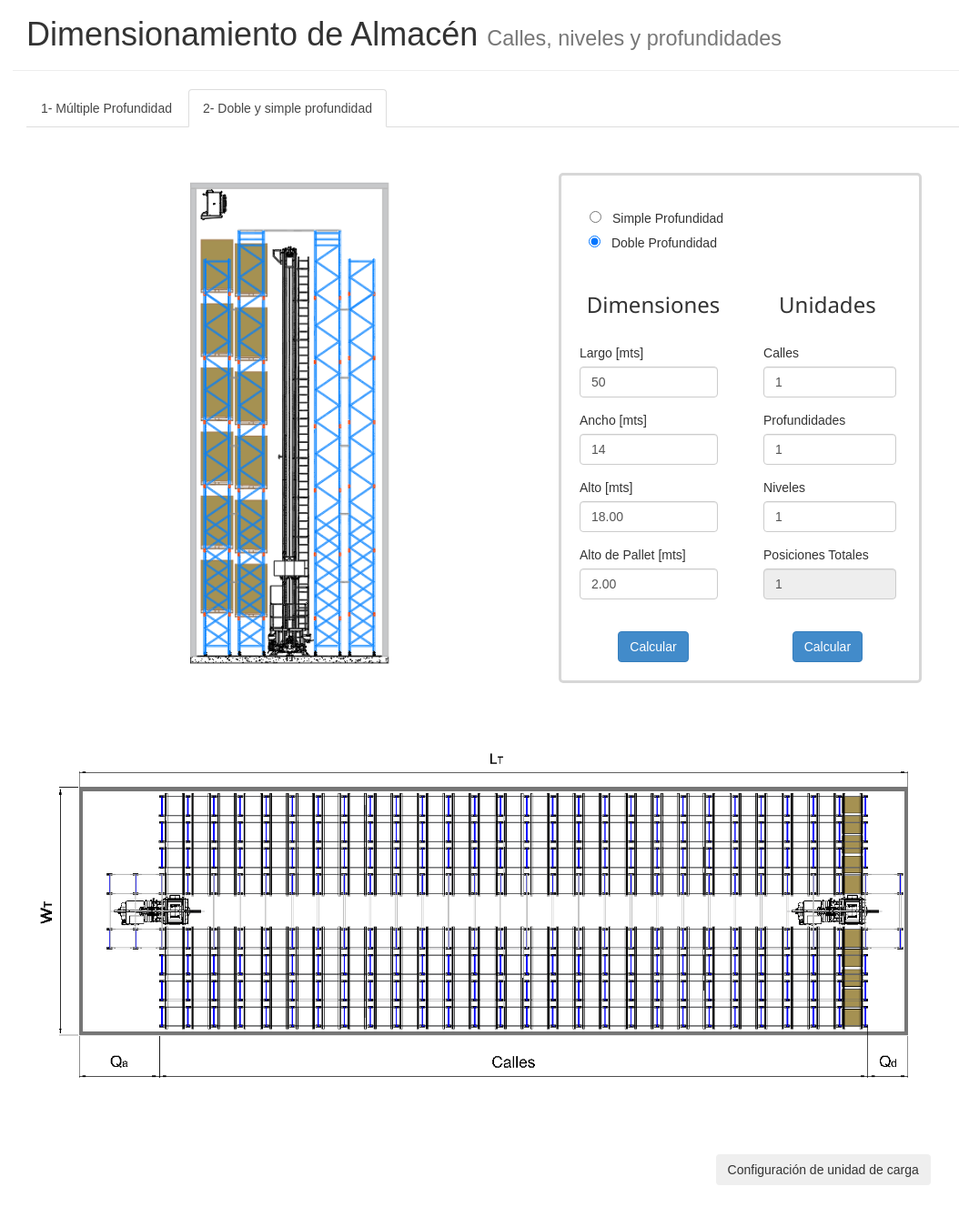
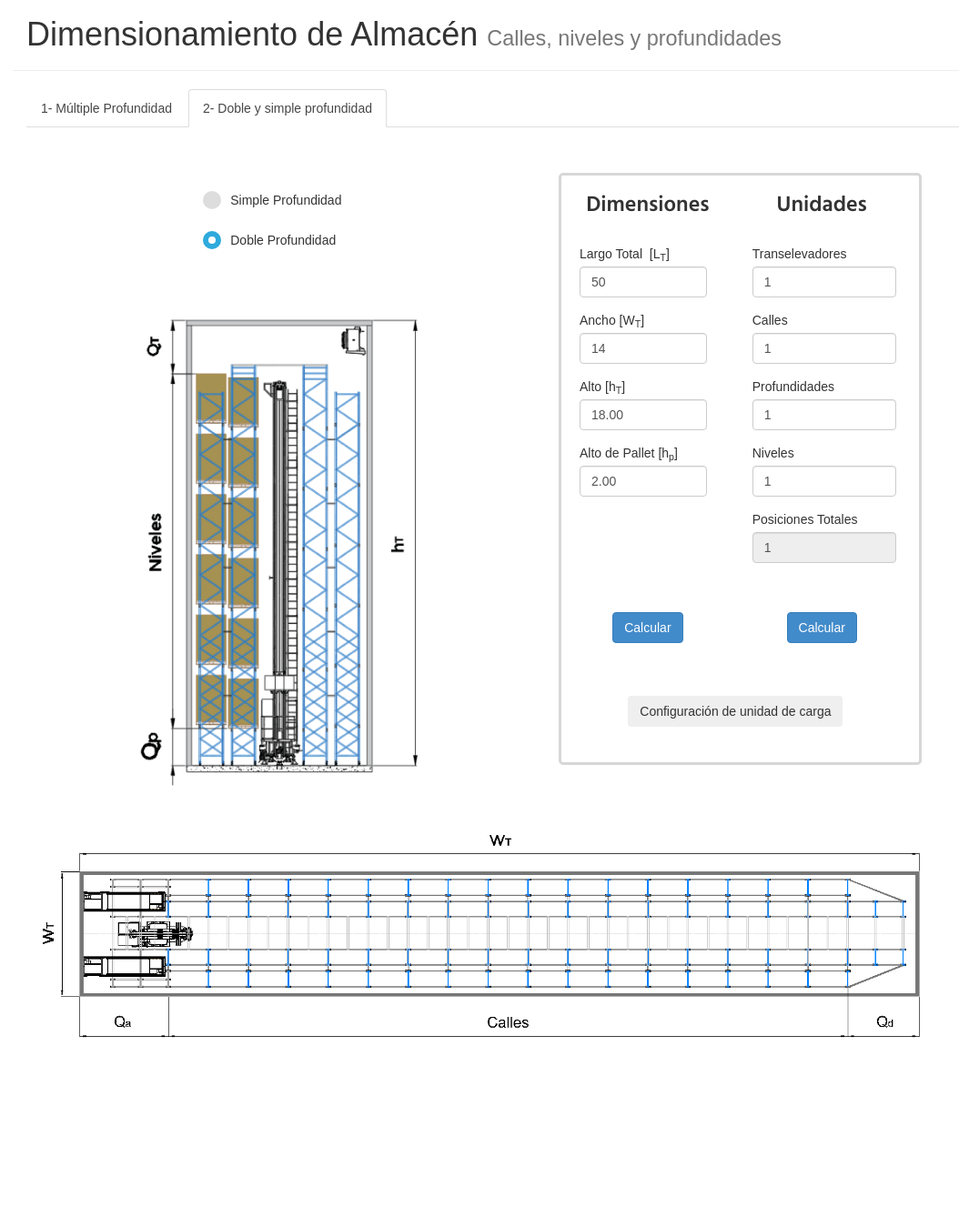
Before and after one commit to bbandeo/crosetto-aux, a PHP site: page / in a window 1280 px wide. Shown: the part 133-1482 px from the top of the page at 91% size, without its empty margins (41-1095 px from the left). After the commit the page ends 1274 px from the top, so only its background shows below. Run offline with PHP 8.4, Linux system fonts and the light colour scheme; some libraries are stand-ins or nearby versions; some web fonts are replaced.

Commit message:
Ya casi está

```diff
--- a/index.html
+++ b/index.html
@@ -80,7 +80,7 @@
                     <input type="number" class="form-control" id="altopallet_m" placeholder="" value="2.00" />
                   </div>
                   <div class="buttonHolder">
-                    <button onclick="calcularMultiprof()" type="#" class="btn btn-primary calcular3">Calcular</button>
+                    <button onclick="calcularMultiprof()" type="#" class="btn btn-primary">Calcular</button>
                   </div>
                 </div>
                 <div class="resultados">
@@ -103,7 +103,7 @@
                     <input type="number" class="form-control" id="posiciones_m" placeholder="" value="1" readonly />
                   </div>
                   <div class="buttonHolder">
-                    <button onclick="calcularDimensionesMultiprof()" type="#" class="btn btn-primary calcular2">Calcular</button>
+                    <button onclick="calcularDimensionesMultiprof()" type="#" class="btn btn-primary">Calcular</button>
                   </div>
                 </div>
                 <div class="buttonHolder" style="text-align: center; grid-column: 1 / 8">
@@ -121,100 +121,87 @@
           </div>
           <!-- TAB SIMPLE Y DOBLE PROFUNDIDAD -->
           <div role="tabpanel" class="tab-pane contenido" id="simple">
+            <div class="wrapper">
 
-                          <!-- VER RADIO BUTTON CLASSES DE BOOTSTRAP - google
-
-                          TO : DO
-
-                          fixed size img container - paired with wrappercalc
-                          measures and sizes with acad & ..photos
-
-
-                          -->
-
-            <!-- <form class="ware-selection" style="grid-column: 1/8; flex-wrap: wrap; align-items: right">
-              <hr />
-              <div class="check" style="align-content: right">
-                <input type="radio" id="radioSimple" name="tipoAlmacen" value="Simple" style="align-content: right" />
-                <label for="radioSimple" style="align-content: right">  Simple Profundidad</label><br />
-              </div>
-
-              <div class="check">
-                <input type="radio" id="radioDoble" name="tipoAlmacen" value="Doble" checked="checked" />
-                <label for="radioDoble">  Doble Profundidad</label><br />
-              </div>
-              <hr />
-            </form> -->
-            <div class="wrapper">
               <div class="wrappercalc">
-                <div class="form">
-                  <br>
-                  <form class="ware-selection" id="tipo" >
-                    <input type="radio" id="radioSimple" name="tipoAlmacen" value="Simple" style="align-content: right" />
-                    <label for="radioSimple" style="align-content: right">  Simple Profundidad</label><br />
-                    <input type="radio" id="radioDoble" name="tipoAlmacen" value="Doble" checked="checked" />
-                    <label for="radioDoble">  Doble Profundidad</label><br />
-                  </form>
-                  <!-- <hr> -->
-                </div>
                 <div class="dimensiones">
-                  <h3 style="text-align: center; font-family: 'Segoe UI', Tahoma, Geneva, Verdana, sans-serif">Dimensiones</h3>
+                  <h3 style="text-align: center; font-family: 'Hind', Tahoma, Geneva, Verdana, sans-serif">Dimensiones</h3>
                   <div class="form-group" style="padding: 0 30px 0 20px">
                     <br />
-                    <label>Largo [mts]</label>
-                    <input type="number" class="form-control" id="largo_m" placeholder="" value="50" />
+                    <label>Largo Total  [L<sub>T</sub>]</label>
+                    <input type="number" class="form-control" id="largo_s" placeholder="" value="50" />
                   </div>
                   <div class="form-group" style="padding: 0 30px 0 20px">
-                    <label>Ancho [mts]</label>
-                    <input type="number" class="form-control" id="ancho_m" placeholder="" value="14" />
+                    <label>Ancho [W<sub>T</sub>]</label>
+                    <input type="number" class="form-control" id="ancho_s" placeholder="" value="14" />
                   </div>
                   <div class="form-group" style="padding: 0 30px 0 20px">
-                    <label>Alto [mts]</label>
-                    <input type="number" class="form-control" id="alto_m" placeholder="" value="18.00" />
+                    <label>Alto [h<sub>T</sub>]</label>
+                    <input type="number" class="form-control" id="alto_s" placeholder="" value="18.00" />
                   </div>
                   <div class="form-group" style="padding: 0 30px 0 20px">
-                    <label>Alto de Pallet [mts]</label>
-                    <input type="number" class="form-control" id="altopallet_m" placeholder="" value="2.00" />
+                    <label>Alto de Pallet [h<sub>p</sub>]</label>
+                    <input type="number" class="form-control" id="altopallet_s" placeholder="" value="2.00" />
                   </div>
-                  <div class="buttonHolder">
-                    <button onclick="calcularSimple()" type="#" class="btn btn-primary">Calcular</button>
-                  </div>
+
                 </div>
 
                 <div class="resultados">
-                  <h3 style="text-align: center; font-family: 'Segoe UI', Tahoma, Geneva, Verdana, sans-serif">Unidades</h3>
+                  <h3 style="text-align: center; font-family: 'Hind', Tahoma, Geneva, Verdana, sans-serif">Unidades</h3>
+                  <br />
                   <div class="form-group" style="padding: 0 15px 0 20px">
-                    <br />
+                    <label>Transelevadores</label>
+                    <input type="number" class="form-control" id="transelevadores_s" placeholder="" value="1" />
+                  </div>
+                  <div class="form-group" style="padding: 0 15px 0 20px">
                     <label>Calles</label>
-                    <input type="number" class="form-control" id="calles_m" placeholder="" value="1" />
+                    <input type="number" class="form-control" id="calles_s" placeholder="" value="1" />
                   </div>
                   <div class="form-group" style="padding: 0 15px 0 20px">
                     <label>Profundidades</label>
-                    <input type="number" class="form-control" id="profundidad_m" placeholder="" value="1" />
+                    <input type="number" class="form-control" id="profundidad_s" placeholder="" value="1" />
                   </div>
                   <div class="form-group" style="padding: 0 15px 0 20px">
                     <label>Niveles</label>
-                    <input type="number" class="form-control" id="niveles_m" placeholder="" value="1" />
+                    <input type="number" class="form-control" id="niveles_s" placeholder="" value="1" />
                   </div>
                   <div class="form-group" style="padding: 0 15px 0 20px">
                     <label>Posiciones Totales</label>
-                    <input type="number" class="form-control" id="posiciones_m" placeholder="" value="1" readonly />
+                    <input type="number" class="form-control" id="posiciones_s" placeholder="" value="1" readonly />
                   </div>
-                  <div class="buttonHolder">
-                    <button onclick="calcularDimensionesSIMPLEDOBLE()" type="#" class="btn btn-primary">Calcular</button>
-                  </div>
+                </div>
+                <div class="buttonHolder" style="grid-column: 1 / 2;">
+                  <button onclick="calcularSimple()" type="#" class="btn btn-primary">Calcular</button>
+                </div>
+                <div class="buttonHolder" style="grid-column: 2 / 4;">
+                  <button onclick="calcularDimensionesSIMPLEDOBLE()" type="#" class="btn btn-primary">Calcular</button>
+                </div>
+                <div class="buttonHolder" style="text-align: center; grid-column: 1 / 8">
+                  <button id="ucargasimple" type="button" class="btn btn-secondary abrirModal">Configuración de unidad de carga</button>
                 </div>
               </div>
               <div class="imagen">
+
+                <div class="form">
+                  <form class="ware-selection" id="tipo">
+                    <label for="radioSimple" style="padding-left: 30px; align-content: right">Simple Profundidad
+                      <input type="radio" id="radioSimple" name="tipoAlmacen" value="Simple" style="align-content: right" />
+                      <span></span>
+                    </label><br />
+                    <label for="radioDoble" style="padding-left: 30px;">Doble Profundidad
+                      <input type="radio" id="radioDoble" name="tipoAlmacen" value="Doble" checked="checked" />
+                      <span></span>
+                    </label><br />
+                  </form>
+                </div>
+                <br>
                 <!-- <br /> -->
                 <img src="img/transDoble.png" name="simpledoble" id="simpledoble" class=".et-cart-info img-responsive" alt="Responsive image" />
               </div>
               <div class="imagen-bottom">
-                <img src="img/vistaSuperior.PNG" class=".et-cart-info img-responsive" alt="Responsive image" />
+                <img src="img/sVistaSuperior.PNG" class=".et-cart-info img-responsive" alt="Responsive image" />
               </div>
-              <div class="buttonHolder" style="text-align: right; grid-column: 1 / 8">
-                <button id="ucarga" type="button" class="btn btn-secondary abrirModal">Configuración de unidad de carga</button>
-              </div>
+
             </div>
           </div>
         </div>
@@ -356,6 +343,10 @@
       document.getElementById("ucarga").addEventListener("click", () => {
         document.querySelector(".bg-modal").style.display = "flex";
       });
+      document.getElementById("ucargasimple").addEventListener("click", () => {
+        console.log($("#TabList").tabs('option', 'active'));
+        // document.querySelector(".bg-modal").style.display = "flex";
+      });
       document.querySelector(".close").addEventListener("click", () => {
         document.querySelector(".bg-modal").style.display = "none";
       });
--- a/styles/style.css
+++ b/styles/style.css
@@ -6,7 +6,7 @@
 }
 
 body {
-  font-family: 'Paduak', sans-serif;
+  font-family: "Paduak", sans-serif;
   font-weight: 450;
 }
 
@@ -83,7 +83,6 @@ nav #icon {
   margin-right: 1rem;
   border-color: rgb(215, 215, 215);
   /* grid-template-rows: repeat(2, minmax(7px, 120px)); */
-
 }
 .ware-selection {
   height: min-content;
@@ -135,8 +134,8 @@ nav #icon {
 }
 .modal-tab-panel {
   /* min-height: 520px; */
-    /* let it scroll */
-    /* overflow: auto; */
+  /* let it scroll */
+  /* overflow: auto; */
   display: flex;
   flex-flow: nowrap;
   margin-top: 0px;
@@ -225,28 +224,85 @@ input::-webkit-inner-spin-button {
   -webkit-appearance: none;
   margin: 0;
 }
-input[type=number] {
+input[type="number"] {
   -moz-appearance: textfield;
 }
-div.form{
+div.form {
+  grid-column: 1 / 8;
   display: block;
   /* margin-bottom: 4rem; */
   /* border-style: solid;  */
   /* border-radius: 0.5rem;  */
   /* border-width: 0.3rem;  */
   /* border-color: #f5f5f5; */
-  margin-left: 15%;
-  margin-top: 15px;
-  /* align-items: center; */
-  /* align-content: center; */
-  /* text-align: center; */
+  margin-left: 35%;
+  /* margin-top: 15px; */
+  align-items: center;
+  align-content: center;
+  text-align: center;
 }
-form.ware-selection{
+form.ware-selection {
   display: inline;
-  margin-left:auto;
+  margin-left: auto;
   margin-right: auto;
-   text-align: left;
+  text-align: left;
 }
+/* RADIO BUTTON MAGIC STARTS HERE*/
+label {
+  display: block;
+  margin-bottom: 4px;
+  position: relative; /* to contain absolute elements */
+  /* padding-left: 30px; free space for custom radio button */
+  cursor: pointer;
+}
+/* hide default radio button  */
+label input[type="radio"] {
+  position: absolute; /* prevent taking any space */
+  /* cross-browser hidingg */
+  /* opactiy: 0; */
+  width: 0;
+  height: 0;
+}
+/* custom radio button */
+label span {
+  position: absolute;
+  /* position to the free space in <label> */
+  top: 0;
+  left: 0;
+  width: 20px;
+  height: 20px;
+  background-color: #ddd;
+  border-radius: 50%;
+  transition: 0.3s background-color; /* slight transition */
+}
+/* the check icon */
+label span:after {
+  content: "";
+  position: absolute;
+  display: none;
+  /* middle */
+  top: 50%;
+  left: 50%;
+  transform: translate(-50%, -50%);
+  background-color: #fff;
+  width: 8px;
+  height: 8px;
+  border-radius: 50%;
+}
+label:hover span {
+  background-color: #ccc;
+}
+
+/**** Here's the trick ***/
+label input:checked ~ span {
+  background-color: #2eaadc;
+}
+label input:checked ~ span:after {
+  display: block;
+}
+
+
+
 /*
 input[type="checkbox"], input[type="radio"]  {
   display:none;
```
Also changed, not shown: SELECTBTNSTYLE.md (deleted, +0 -108 lines), js/script.js (+8 -13 lines), img/VanoTechoPiso.PNG (deleted), img/olds/transmultBlanco22.png (deleted), img/olds/vistaSuperior.old.PNG (deleted), img/sVistaSuperior.png (added), img/transDoble.png, img/transDobleDoble.png (deleted), img/transSimple.png, img/transmultBlanco.old.png (deleted), img/vistaSuperior.oldd.PNG (deleted), img/vistaSuperior22.png (deleted).
